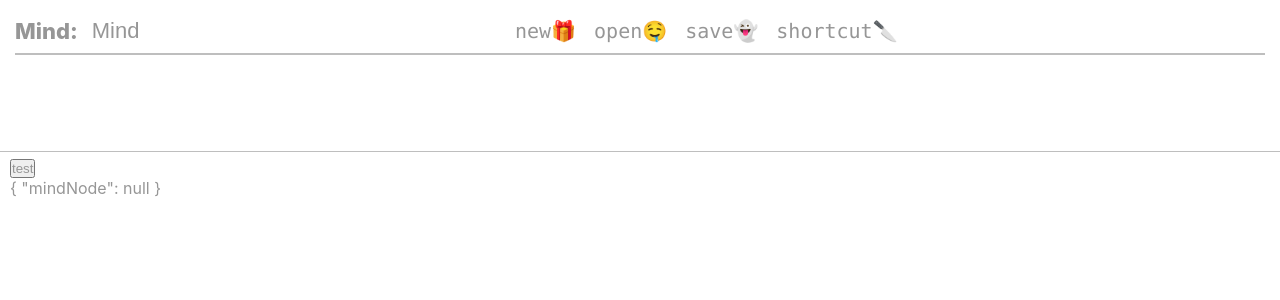
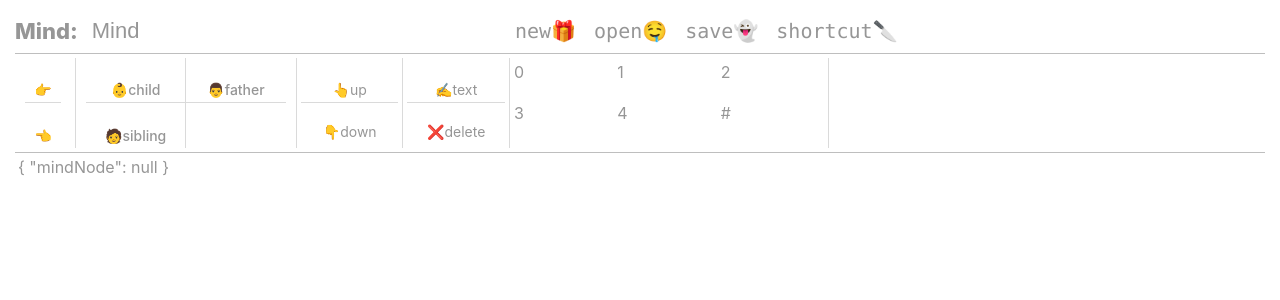
Before and after one commit to SiMonL250/Mind-app, a Vue app: page / in a window 1280 px wide. Shown: the top 300 px of the page. Built offline with nearby package versions, Linux system fonts and the light colour scheme.

Commit message:
'20240818-21:25'

```diff
--- a/src/App.vue
+++ b/src/App.vue
@@ -10,7 +10,7 @@
 			/>
 		</section>
 		<section class="main-section">
-			<button @click="test"> test</button>
+
 			<MainView :mindNode="MindFile.mindNode" />
 		</section>
 	</div>
@@ -20,7 +20,7 @@
 import TopbarView from "./components/topbars/TopbarView.vue";
 import MainView from "./components/main/MainView.vue";
 import { ref ,getCurrentInstance,onMounted} from "vue";
-import { EnumReconiteCode,mindFileContent,handleOpenFile,handleNewAndSaveFile } from "../src/interfaces/fileOperate";
+import { EnumReconiteCode,mindFileContent,handleOpenFile,handleNewAndSaveFile } from "../src/hooks/fileOperate";
 import { FileStore } from '../src/store/MindFileStore'
 import {local,mindLocalKey} from '../src/hooks/localStorage.ts'
 
@@ -42,14 +42,14 @@ function showMessage(text:string,type?:string,remainMS?:number){
 
 
 const test = function(){
-	showMessage('fuck')
+	showMessage('fuck');
 }
 function changeMindNameHandle(newName: string): void {
 	console.log("newName :>> ", newName);
 	MindFile.value.mindName = newName;
 }
 function openFileHandle() {
-	console.log('open file');
+	test()
 	handleOpenFile().then(fileRes=>{
 		if(!fileRes){
 			console.error('what happened? ', fileRes);
@@ -92,14 +92,13 @@ onMounted(()=>{
 		background-color: var(--color-topBar);
 		padding: 9px 15px;
 		box-sizing: border-box;
-		border-bottom: 1px solid var(--color-border-default);
 	}
 	.main-section {
 		width: 100%;
 		height: calc(100% - var(--height-topbar));
-		padding: 5px 10px 5px 10px;
+		padding: 5px 18px ;
 		box-sizing: border-box;
-		overflow-y: scroll;
+		overflow-y: hidden;
 	}
 }
 </style>
--- a/src/components/topbars/TopbarView.vue
+++ b/src/components/topbars/TopbarView.vue
@@ -27,7 +27,33 @@
 			</div>
 		</div>
 		<div class="action-section nav-action">
-			<!-- TODO 🔪图操作 -->
+			<div class="nav-items redo-and-undo">
+				<div class="undo items-btn">👉</div>
+				<div class="redo items-btn">👈</div>
+			</div>
+			<div class="nav-items insert-node">
+				<div class="insert-child items-btn">👶child</div>
+				<div class="insert-father items-btn">👨father</div>
+				<div class="insert-sibling items-btn">🧑sibling</div>
+			</div>
+			<div class="nav-items node-operate">
+				<div class="node-operate-items">
+					<div class="items-btn">👆up</div>
+					<div class="items-btn">👇down</div>
+				</div>
+				<div class="node-operate-items">
+					<div class="items-btn">✍text</div>
+					<div class="items-btn">❌delete</div>
+				</div>
+				<div class="node-operate-items priority">
+					<div class="priority-item">0</div>
+					<div class="priority-item">1</div>
+					<div class="priority-item">2</div>
+					<div class="priority-item">3</div>
+					<div class="priority-item">4</div>
+					<div class="priority-item">#</div>
+				</div>
+			</div>
 		</div>
 	</div>
 </template>
@@ -97,12 +123,19 @@ function shortcutsClick(): void {
 </script>
 
 <style scoped lang="scss">
+$fileSectionHeight: calc(var(--height-topbar) * 0.29);
+$undoWidth: 64px;
+$insertWidth: 235px;
+$nodeOpWidth: calc(100% - 64px - 150px);
+
 .topbar {
 	user-select: none;
+	height: 100%;
+	word-break: normal;
 	.file-section {
 		width: 100%;
-		height: calc(var(--height-topbar) * 0.29);
-		line-height: calc(var(--height-topbar) * 0.29);
+		height: $fileSectionHeight;
+		line-height: $fileSectionHeight;
 		margin-left: auto 0 auto 10px;
 		display: inline-flex;
 		font-size: 22px;
@@ -125,6 +158,7 @@ function shortcutsClick(): void {
 				outline: none;
 				color: var(--color-font);
 				cursor: pointer;
+				transition: 0.2s ease-in;
 				&:hover,
 				&:focus {
 					text-decoration: 2px solid underline;
@@ -155,8 +189,105 @@ function shortcutsClick(): void {
 		}
 	}
 
+	.nav-action {
+		display: flex;
+		height: calc(100% - $fileSectionHeight);
+		padding: 4px 0;
+		.nav-items {
+			border-right: 1px solid var(--color-border-insection);
+			padding: 0px 10px;
+			box-sizing: border-box;
+			.items-btn {
+				max-height: 100%;
+				transition: 0.3s ease-in;
+				padding: 4px;
+				box-sizing: border-box;
+				display: inline-flex;
+				align-items: flex-end;
+				justify-content: center;
+				font-size: 14px;
+				&:hover {
+					//background-color: var(--color-border-insection);
+					text-shadow: 1px 1px 2px var(--color-font-focus);
+				}
+			}
+		}
+		.redo-and-undo {
+			width: $undoWidth;
+			display: grid;
+			grid-template-rows: 1fr 1fr;
+			grid-template-columns: 1fr;
+			div {
+				width: 36px;
+				align-items: center;
+				justify-content: center;
+				display: flex;
+			}
+			.undo {
+				border-bottom: 1px solid var(--color-border-insection);
+			}
+		}
+		.insert-node {
+			width: $insertWidth;
+			display: grid;
+			grid-template-rows: 1fr 1fr; /* 创建两行，各占剩余空间的比例 */
+			grid-template-columns: 1fr 1fr; /* 创建两列，各占剩余空间的比例 */
+			div {
+				font-weight: 500;
+			}
+			.insert-child {
+				border-bottom: 1px solid var(--color-border-insection);
+				border-right: 1px solid var(--color-border-insection);
+			}
+			.insert-father {
+				border-bottom: 1px solid var(--color-border-insection);
+			}
+			.insert-sibling {
+				border-right: 1px solid var(--color-border-insection);
+			}
+		}
+		.node-operate {
+			width: $nodeOpWidth;
+			border-right: none;
+			display: grid;
+			grid-template-columns: 1fr 1fr 3fr 4fr;
+			padding-left: 0;
+			.node-operate-items {
+				border-right: 1px solid var(--color-border-insection);
+				display: grid;
+				grid-template-rows: 1fr 1fr;
+				padding: 4px;
+				.items-btn:first-child {
+					border-bottom: 1px solid var(--color-border-insection);
+				}
+			}
+			.priority{
+				display: grid;
+				grid-template-columns: 1fr 1fr 1fr;
+			}
+		}
+	}
 	.action-section {
 		border-bottom: 1px solid var(--color-border-default);
 	}
 }
+@media (max-width: 673px) {
+	.topbar {
+		.file-section {
+			.file-operate {
+				display: none;
+			}
+		}
+	}
+}
+@media (max-width: 325px) {
+	.topbar {
+		.nav-action {
+			.node-operate,.insert-node{
+				display: none;
+			}
+
+		}
+	}
+}
 </style>
--- a/src/style.css
+++ b/src/style.css
@@ -16,7 +16,7 @@
   --color-topBar:rgb(255, 255, 255);
   --color-border-default: rgb(190, 190, 190);
   --color-border-foucus:rgb(167, 233, 253);
-
+  --color-border-insection:rgb(218, 218, 218);
   --color-message-suc-text:#95d475;
   --color-message-err-text:#f89898;
   --color-message-war-text:#eebe77;
```
Also changed, not shown: src/hooks/nodeOperate.ts (added, +17 -0 lines).
